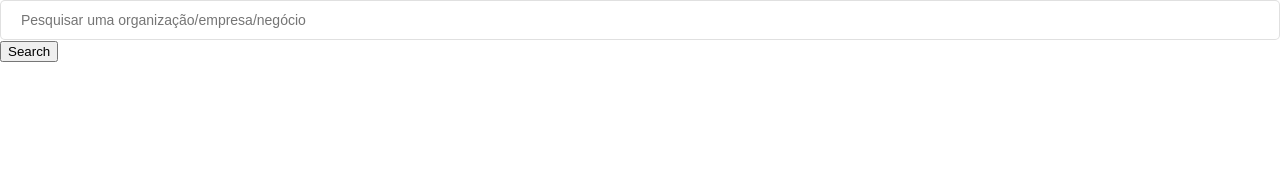
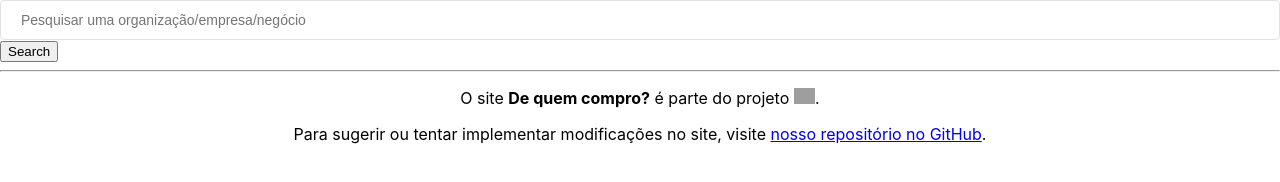
Before and after one commit to PartidoVelho/dequemcompro.com.br, a plain HTML site: page index.html in a window 1280 px wide. Drawn offline with Linux system fonts and the light colour scheme; grey boxes are pictures that could not be loaded.

Commit message:
add credits to main project

```diff
--- a/index.html
+++ b/index.html
@@ -1 +1 @@
-<!doctype html><html lang="en"><head><meta charset="utf-8"/><link rel="icon" href="/favicon.ico"/><meta name="viewport" content="width=device-width,initial-scale=1"/><meta name="theme-color" content="#000000"/><meta name="description" content="Web site created using create-react-app"/><link rel="apple-touch-icon" href="/logo192.png"/><link rel="manifest" href="/manifest.json"/><title>React App</title><script defer="defer" src="/static/js/main.4aa636bf.js"></script><link href="/static/css/main.073c9b0a.css" rel="stylesheet"></head><body><noscript>You need to enable JavaScript to run this app.</noscript><div id="root"></div></body></html>
+<!doctype html><html lang="en"><head><meta charset="utf-8"/><link rel="icon" href="/favicon.ico"/><meta name="viewport" content="width=device-width,initial-scale=1"/><meta name="theme-color" content="#000000"/><meta name="description" content="Web site created using create-react-app"/><link rel="apple-touch-icon" href="/logo192.png"/><link rel="manifest" href="/manifest.json"/><title>React App</title><script defer="defer" src="/static/js/main.4aa636bf.js"></script><link href="/static/css/main.073c9b0a.css" rel="stylesheet"></head><body><noscript>You need to enable JavaScript to run this app.</noscript><div id="root"></div><hr/><center><p>O site <b>De quem compro?</b> é parte do projeto <a href="https://partidovelho.github.io/"><img alt="Partido Velho" title="Partido Velho" src="https://partidovelho.org/press/press-kit/img/logotype-plain_black_full.svg" height="16px"></a>.</p><p>Para sugerir ou tentar implementar modificações no site, visite <a href="https://github.com/PartidoVelho/dequemcompro.com.br-source" target="_blank">nosso repositório no GitHub</a>.</p></center></body></html>
```
Also changed, not shown: 1 other file.
